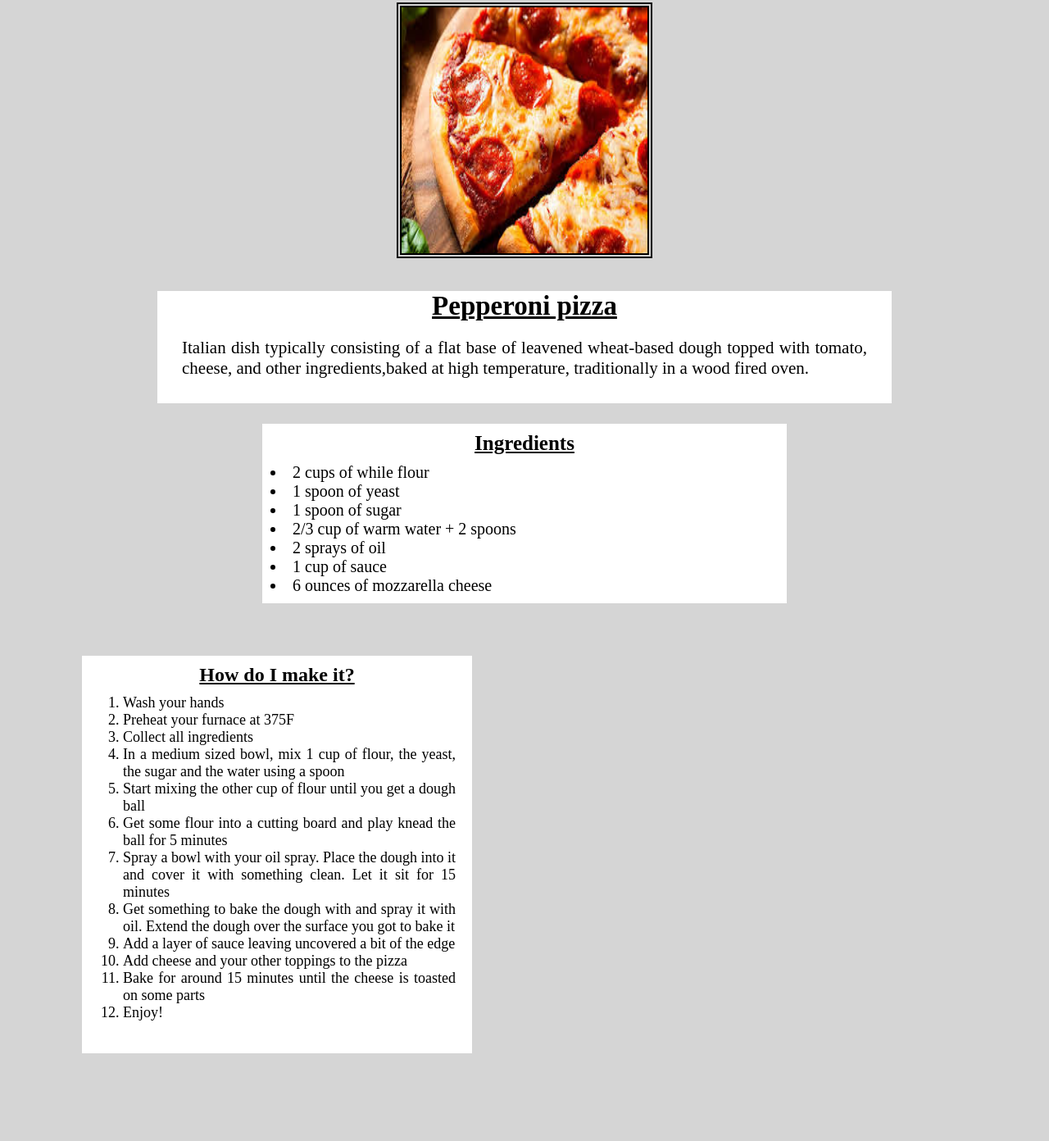
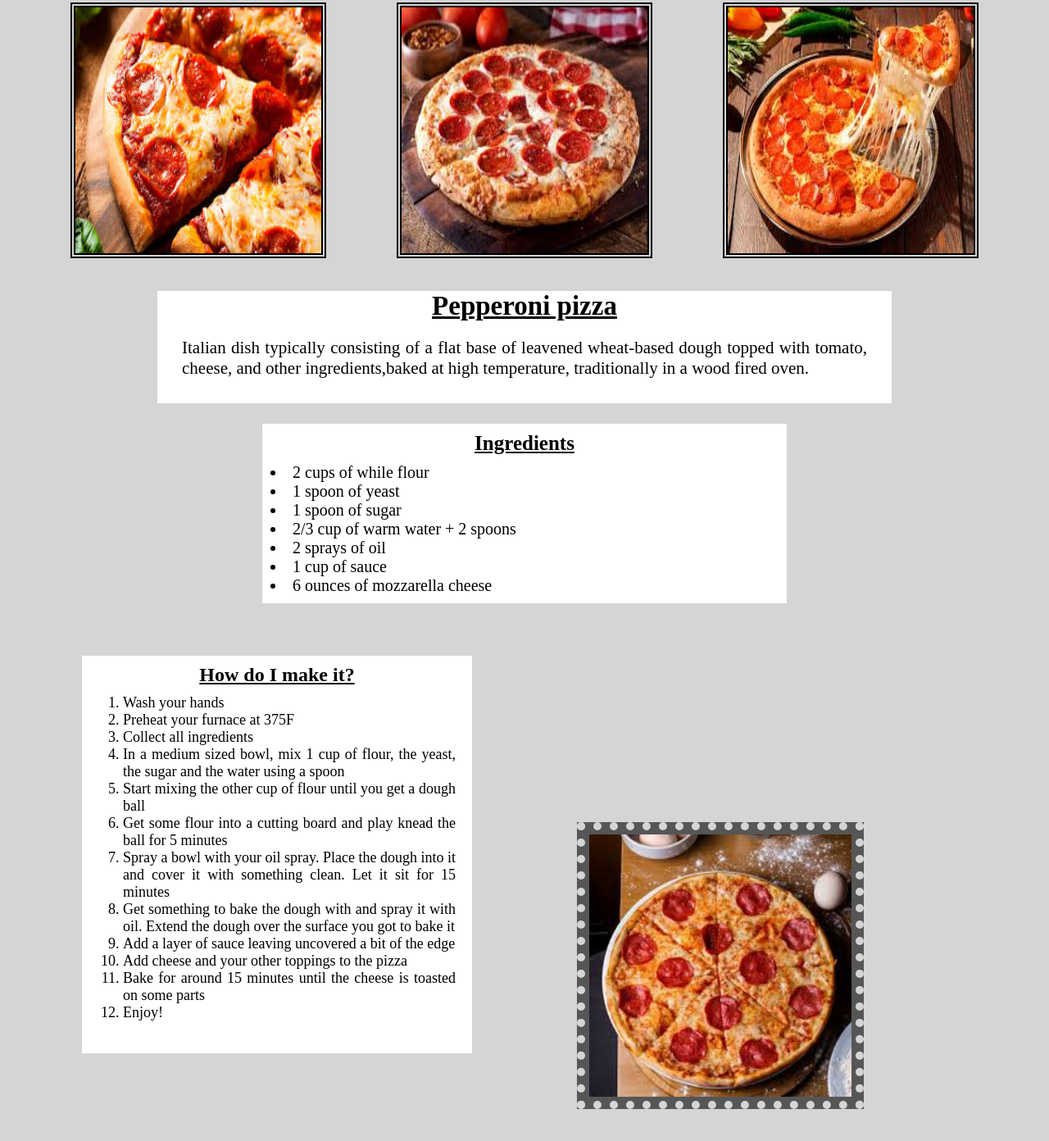
Before and after one commit to MValentne/odin-recipes, a plain HTML site: page recipes/pizza.html in a window 1280 px wide. Shown: the part 102-1494 px from the top of the page at 82% size. Before the commit the page ends 1387 px from the top, so only its background shows below. Drawn offline with Linux system fonts and the light colour scheme.

Commit message:
Apply images to all recipes Applied the previously added images on the top of the page to every recipe. Noticed an error with the second image (the one on the bottom) where it doesn't fit well on the page.

```diff
--- a/recipes/pizza.html
+++ b/recipes/pizza.html
@@ -18,6 +18,8 @@
     <div class="image-box">
         <!--I placed this div to give the image a border-->
         <img class="image" src="../images/pizza.jpeg" alt="A delicious looking pizza" height="300" width="300">
+        <img class="image" src="../images/pizza-3.jpeg" alt="A delicious looking pizza" height="300" width="300">
+        <img class="image" src="../images/pizza-4.jpeg" alt="A delicious looking pizza" height="300" width="300">
     </div>
     <h3 class="recipe-name">Pepperoni pizza</h3>
 
@@ -60,6 +62,9 @@
         <li>Enjoy!</li>
     </ol>
 
+    <div class="secondimage-box">
+        <img class="secondimage" src="../images/pizza-2.jpeg" alt="A display of fried empanadas" height="300px" width="300px">
+        </div>
 </body>
 
 </html>
```
Also changed, not shown: recipes/milanese.html (+6 -0 lines), images/milanese-2.jpeg (added), images/milanese-3.jpeg (added), images/milanese-4.jpg (added), images/pizza-2.jpeg (added), images/pizza-3.jpeg (added), images/pizza-4.jpeg (added).
